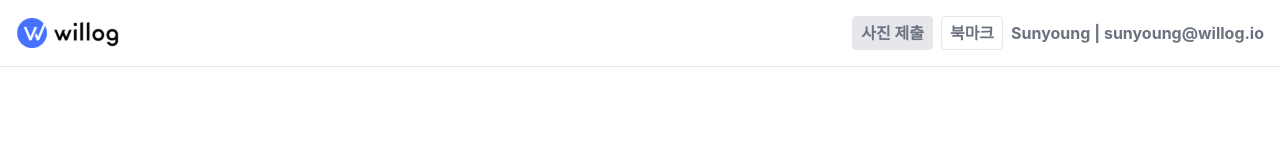
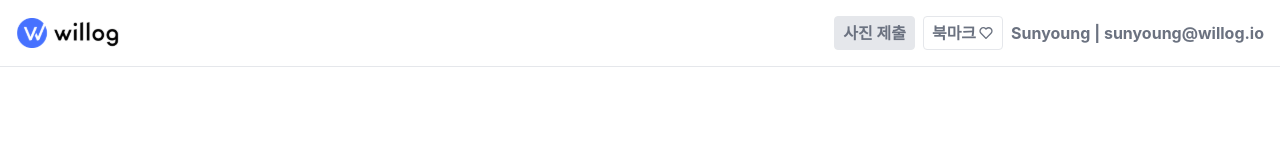
Before and after one commit to syoungee/photo-app, a React (Create React App) app: page / in a window 1280 px wide. Shown: the top 160 px of the page. Built offline with nearby package versions, Linux system fonts and the light colour scheme.

Commit message:
feature / 버튼에 하트 아이콘 추가

```diff
--- a/package.json
+++ b/package.json
@@ -10,6 +10,7 @@
     "postcss": "^8.4.33",
     "react": "^18.2.0",
     "react-dom": "^18.2.0",
+    "react-icons": "^4.12.0",
     "react-router-dom": "^6.21.1",
     "react-scripts": "5.0.1",
     "tailwindcss": "^3.4.1",
--- a/src/components/Header.jsx
+++ b/src/components/Header.jsx
@@ -1,6 +1,6 @@
 import React from 'react';
 import Logo from './Logo';
-import LogoSVG from '../willog.svg';
+import { BiHeart } from 'react-icons/bi';
 
 export default function header() {
   return (
@@ -8,7 +8,9 @@ export default function header() {
       <Logo />
       <div className="flex ml-auto items-center">
         <button className="border border-gray-200 text-gray-500 bg-gray-200 hover:bg-gray-300 font-bold py-1 px-2 rounded mr-2">사진 제출</button>
-        <button className="border border-gray-200 text-gray-500 border-gray-200 hover:bg-gray-300 font-bold py-1 px-2 rounded mr-2">북마크</button>
+        <button className="flex items-center border border-gray-200 text-gray-500 border-gray-200 hover:bg-gray-300 font-bold py-1 px-2 rounded mr-2">
+          북마크 <BiHeart className="ml-0.5" />
+        </button>
         <p className="text-gray-500 font-bold">Sunyoung | sunyoung@willog.io</p>
       </div>
     </div>
```
Also changed, not shown: 1 other file (tests, documents, lock files or other folders).
